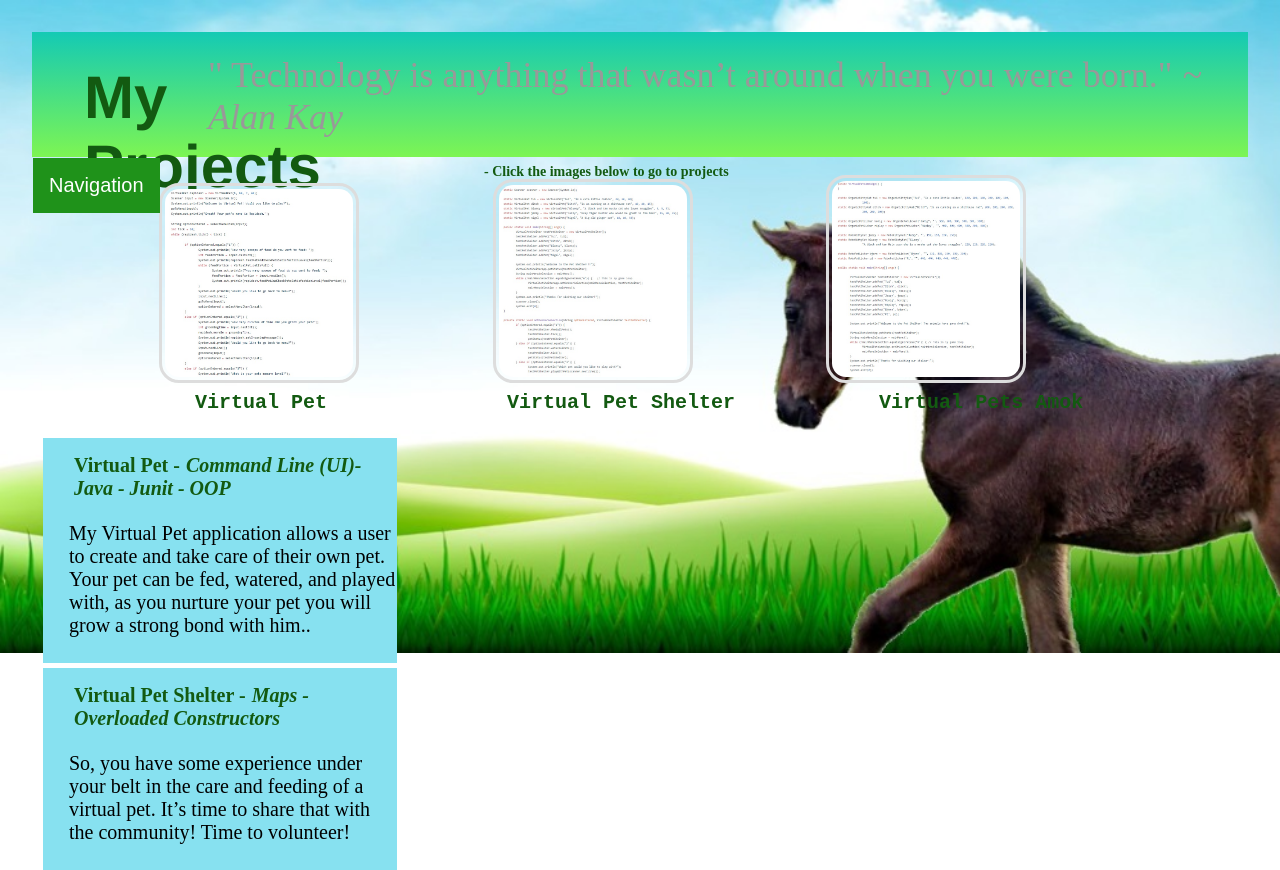
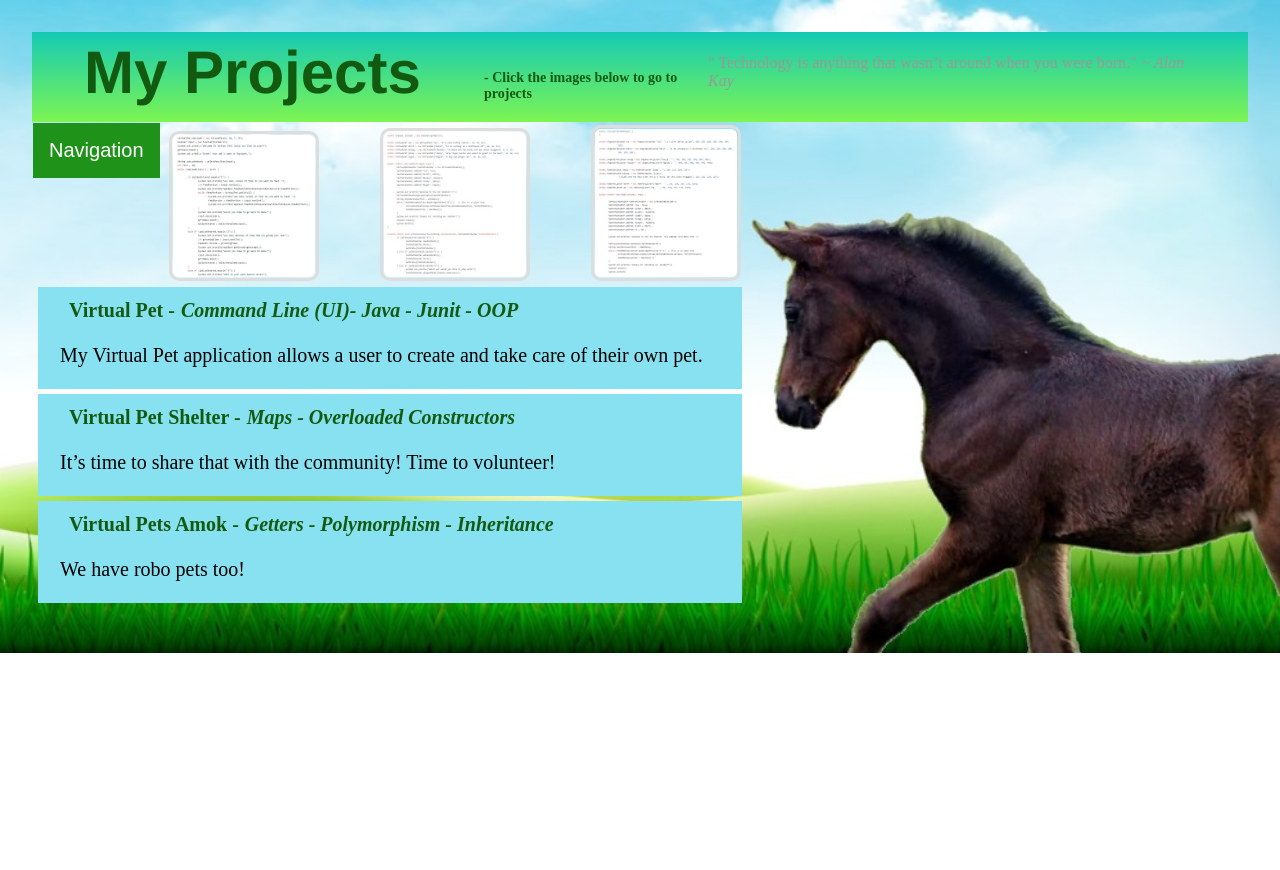
Before and after one commit to nzequestrian/nzequestrian.github.io, a plain HTML site: page projects.html in a window 1280 px wide. Shown: the top 870 px of the page. After the commit the page ends 800 px from the top, so only its background shows below. Drawn offline with Linux system fonts and the light colour scheme.

Commit message:
myprofileupdates

```diff
--- a/projects.html
+++ b/projects.html
@@ -52,17 +52,14 @@ window.onclick = function(event) {
       <a href="https://github.com/nzequestrian/virtual-pet-shelter" target="_blank">
       <img src="./src/images/VirtualPetShelter.jpg" alt="Virtual Pet"></a>
       <a href="https://github.com/nzequestrian/virtual-pets-amok" target="_blank"><img src="./src/images/VirtualPetsAmok.jpg" alt="Virtual Pet"></a>
-<h5><pre>Virtual Pet               Virtual Pet Shelter            Virtual Pets Amok</pre></h5>
 </div>
 
 <div class="flex-container">
-      <div><h2>Virtual Pet - <em>Command Line (UI)- Java - Junit - OOP</em></h2><article>My Virtual Pet application allows a user to create and take care of their own pet. Your pet can be fed, watered, and played with, as you nurture your pet you will grow a strong bond with him..</article></div>
-      <div><h2>Virtual Pet Shelter - <em>Maps - Overloaded Constructors </em></h2><article>So, you have some experience under your belt in the care and feeding of a virtual pet. It’s time to share that with the community! Time to volunteer!</article></div>
-      <div><h2>Virtual Pets Amok - <em>Getters - Polymorphism - Inheritance </em></h2><article>In additon to feeding, watering, playing with, adopting and dropping off pets. There are ways to track cage cleanliness for organic dogs, oil/maintenance level for robotic animals and to see how dirty the cats litterbox is getting. Dont forget to take the dogs on a walk once in a while.</article></div>
+      <div><h2>Virtual Pet - <em>Command Line (UI)- Java - Junit - OOP</em></h2><article>My Virtual Pet application allows a user to create and take care of their own pet. </article></div>
+      <div><h2>Virtual Pet Shelter - <em>Maps - Overloaded Constructors </em></h2><article>It’s time to share that with the community! Time to volunteer!</article></div>
+      <div><h2>Virtual Pets Amok - <em>Getters - Polymorphism - Inheritance </em></h2><article>We have robo pets too! </article></div>
 </div>
 
 </body>
-    <footer>
-       <div>&copy;2018 bridleplates.com  -  <em>May the horse be with you</em></div>
-    </footer>
+
 </html>
--- a/src/css/styles.css
+++ b/src/css/styles.css
@@ -4,9 +4,9 @@
   padding: 1px;
 }
 header{
-  font-size: 100px;
+  font-size: 80px;
   font-family: Helvetica;
-  margin: 100px 0px 0px 200px;
+  margin: 60px 0px 0px 200px;
   color: #135A11;
 }
 
@@ -18,21 +18,21 @@ body {
    background-image: url("../images/Stellainpasture2.jpg");
    background-repeat: no-repeat;
    background-size: 100%;
-   font-size: 26px;
+   font-size: 16px;
 }
 
  /*This is my header color*/
 div#topbar{
 	background:linear-gradient(#14CAB4, #7DF553);
-	height:125px;
+	height:90px;
 }
 /*This is header text to the right*/
 div#topbar > #logo{
 	float:right;
-	width:1000px;
+	width:500px;
 	height:35px;
 	margin:20px 40px 0px 20px;
-	font-size:36px;
+	font-size:16px;
 	color:#999;
 
 }
@@ -41,35 +41,35 @@ div#topbar > #sections_panel > div{
 	background:#333;
 	padding:10px;
 	height:200px;
-	margin:10px;
+	margin:px;
 	color:#FC0;
 }
 
 img {
     border: 3px solid #ddd;
-    border-radius: 20px;
-    padding: 3px;
-    width: 200px;
-    margin: -40px 0px 0px 125px;
+    border-radius: 10px;
+    padding: 1px;
+    width: 150px;
+    margin: -55px -80px 0px 135px;
 }
 
 h1 {
 	font-family: 'Helvetica';
 	font-size: 60px;
-	padding-top: 10px;
-	margin: 20px 0px 0px 50px;
+	padding-top: 5px;
+	margin: 0px 0px 0px 50px;
 	color: #135A11;
 }
 h2 {
   font-size: 20px;
   color: #135A11;
-  margin: 10px 0px 0px 25px;
+  margin: 10px -5px 10px 29px;
 }
 
 h5 {
   font-size: 20px;
   padding-top: 10px;
-  margin: -30px 30px 0px 160px;
+  margin: -30px 30px 0px 120px;
   /*top bottom left right*/
   color: #135A11;
  }
@@ -123,11 +123,13 @@ h5 {
 .show {display: block;}
 
 /*This is the flex container on my projects page*/
-.flex-container > div {
+.flex-container> div  {
   background-color: #87E1F0;
-  margin: 5px;
-  padding: 5px;
-  margin: 0px 850px 5px 10px;
+  margin: 1px;
+  margin-right: 50%;
+  max-width: 55vw;
+  padding: 1px;
+  margin: 0px 0px 5px 5px;
        /*drops the bottom - right - padding between grids - left*/
 }
 /*This aligns my text*/
@@ -135,9 +137,9 @@ h5 {
   display: flex;
   flex-wrap: wrap;
   align-content: space-between;
-}
 
 /*I need this for my footer*/
+}
 
 html,
 .wrapper {
@@ -146,7 +148,7 @@ html,
 }
 .footer,
 .push {
-  height: 75px;
+  height: 5px;
 
 
 }
```
Also changed, not shown: about.html (+2 -3 lines), index.html (+2 -4 lines).
